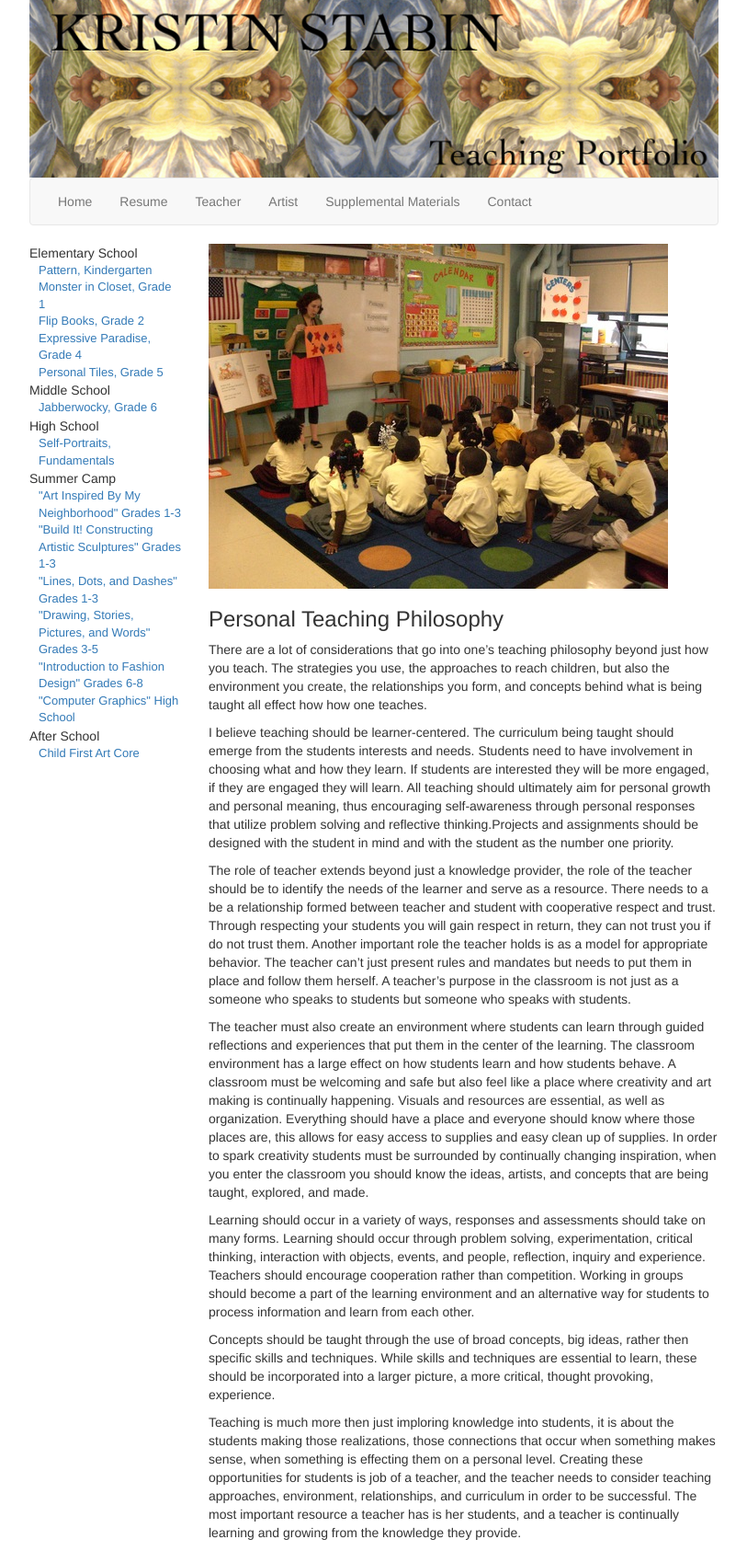
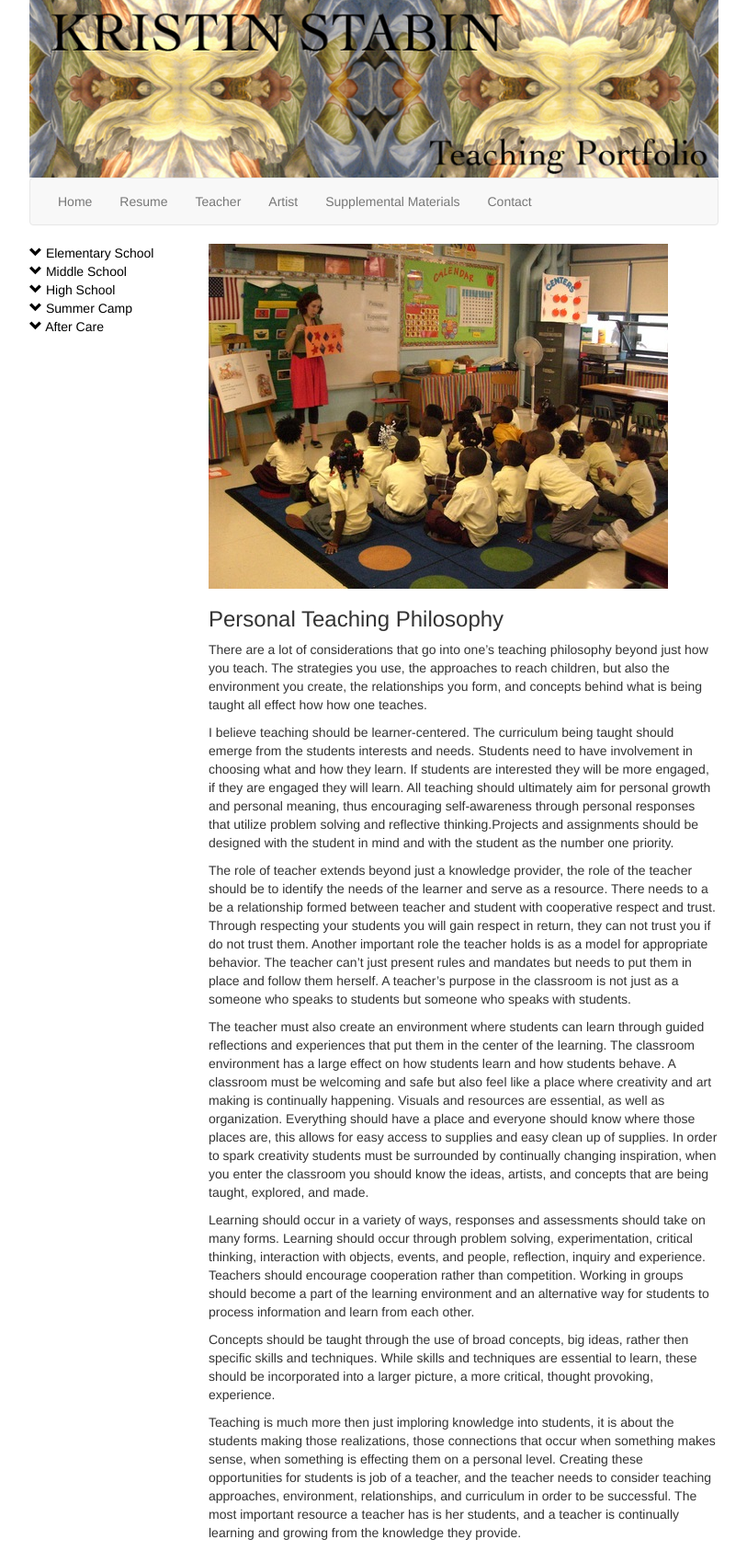
Before and after one commit to kstabin/kstabin.com, a Jekyll site: the page built from teacher/index.html, in a window 1280 px wide. Shown: the whole page at 92% size, without its empty margins (233-1046 px from the left). Built offline with Jekyll 4.4.1, drawn with Linux system fonts in a browser that asks for light colours; nearby versions of some CDN libraries.

Commit message:
Move teacher nav into data file, add dropdown

```diff
--- a/_layouts/teacher.html
+++ b/_layouts/teacher.html
@@ -9,45 +9,25 @@
 	{% include header.html %}
 
 	<div class="row">
+
 		<div class="col-md-3 sidebar">
 			<ul>
-				<li>Elementary School
-					<ul>
-						<li><a href="kindergarten-pattern.html">Pattern, Kindergarten</a></li>
-						<li><a href="grade-1-monster.html">Monster in Closet, Grade 1</a></li>
-						<li><a href="grade-2-flipbook.html">Flip Books, Grade 2</a></li>
-						<li><a href="grade-4-expressive.html">Expressive Paradise, Grade 4</a></li>
-						<li><a href="grade-5-tiles.html">Personal Tiles, Grade 5</a></li>
-					</ul>
-				</li>
-				<li>Middle School
-					<ul>
-						<li><a href="grade-6-jabber.html">Jabberwocky, Grade 6</a></li>
-					</ul>
-				</li>
-				<li>High School
-					<ul>
-						<li><a href="fund-selfport.html">Self-Portraits, Fundamentals</a></li>
-						<li></li>
-						<li></li>
-					</ul>
-				</li>
-				<li>Summer Camp
-					<ul>
-						<li><a href="YPS-Neighborhood.html">"Art Inspired By My Neighborhood" Grades 1-3</a></li>
-						<li><a href="YPS-BuildIt.html">"Build It! Constructing Artistic Sculptures" Grades 1-3</a></li>
-						<li><a href="YPS-Lines.html">"Lines, Dots, and Dashes" Grades 1-3</a></li>
-						<li><a href="YPS-Drawing-Stories.html">"Drawing, Stories, Pictures, and Words" Grades 3-5</a></li>
-						<li><a href="YPS-Fashion.html">"Introduction to Fashion Design" Grades 6-8</a></li>
-						<li><a href="YPS-Computer.html">"Computer Graphics" High School</a><li>
-					</ul>
-				</li>
-				<li>After School
-					<ul>
-						<li><a href="Childfirst.html">Child First Art Core</a></li>
-					</ul>
-				</li>
+				{% for grade in site.data.lessons %}
+					<li>
+						<a data-toggle="collapse" href="#{{ grade.grade | truncatewords: 1, '' }}">
+							<span class="glyphicon glyphicon-chevron-down" aria-hidden="true"></span> {{ grade.grade }}
+						</a>
+
+						<ul id="{{ grade.grade | truncatewords: 1, '' }}" class="collapse">
+						{% for lesson in grade.lessons %}
+							<li><a href="/teacher/{{lesson.link}}">{{ lesson.title }}</a></li>
+						{% endfor %}
+						</ul>
+					</li>
+				{% endfor %}
+			</ul>
 		</div>
+
 		<div class="col-md-9">
 			{{ content }}
 		</div>
--- a/css/site.css
+++ b/css/site.css
@@ -26,3 +26,16 @@ body > div.container {
 h4, h5, h6 {
 	font-weight: bold;
 }
+
+.sidebar ul li a{
+	color: #000;
+}
+
+.sidebar ul ul li {
+	list-style-type: disc;
+	margin-left:15px;
+}
+
+.sidebar ul ul li a{
+	color: #337AB7;
+}
```
Also changed, not shown: _data/lessons.yml (added, +58 -0 lines).
